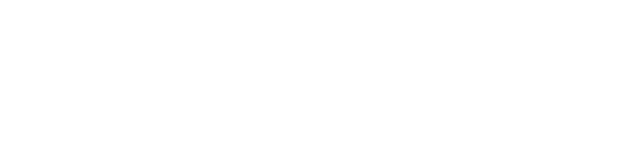
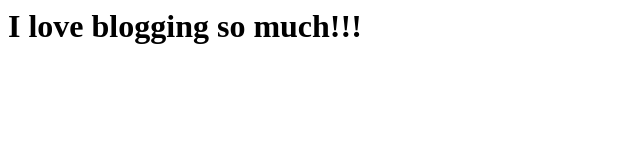
Before and after one commit to staten-island-tech/css-blogpost-project-NikitaYarin, a plain HTML site: page index.html in a window 1280 px wide. Shown: the whole page, without its empty margins (0-640 px from the left). Drawn offline with Linux system fonts and the light colour scheme.

```diff
--- a/index.html
+++ b/index.html
@@ -3,7 +3,9 @@
     <meta charset="UTF-8" />
     <meta http-equiv="X-UA-Compatible" content="IE=edge" />
     <meta name="viewport" content="width=device-width, initial-scale=1.0" />
-    <title>Document</title>
+    <title>best blog ever</title>
   </head>
-  <body></body>
+  <body>
+    <h1>I love blogging so much!!!</h1>
+  </body>
 </html>
```
